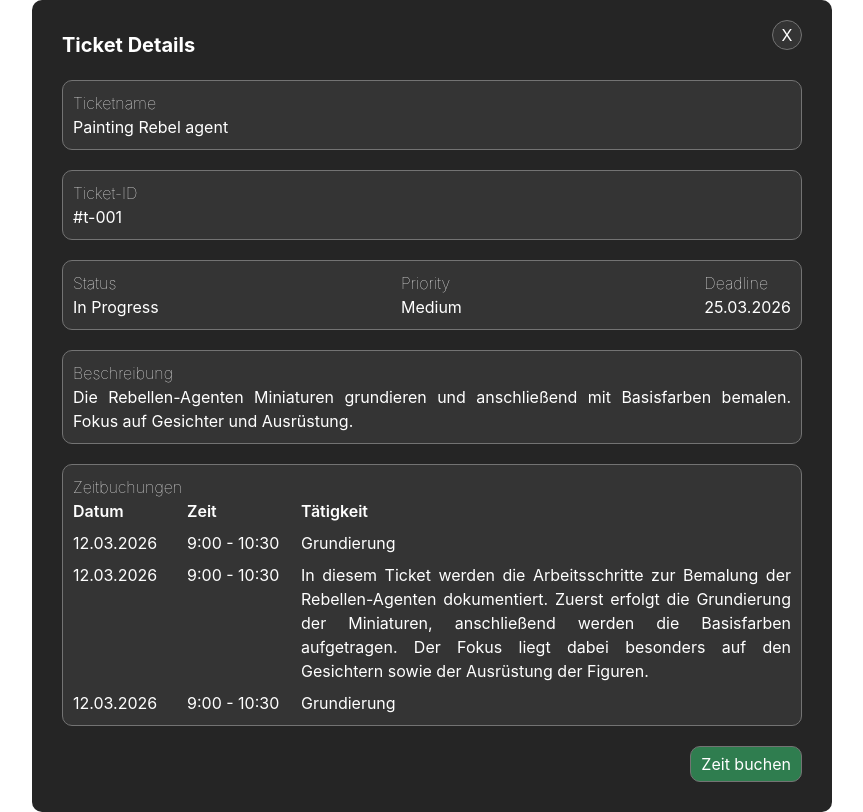
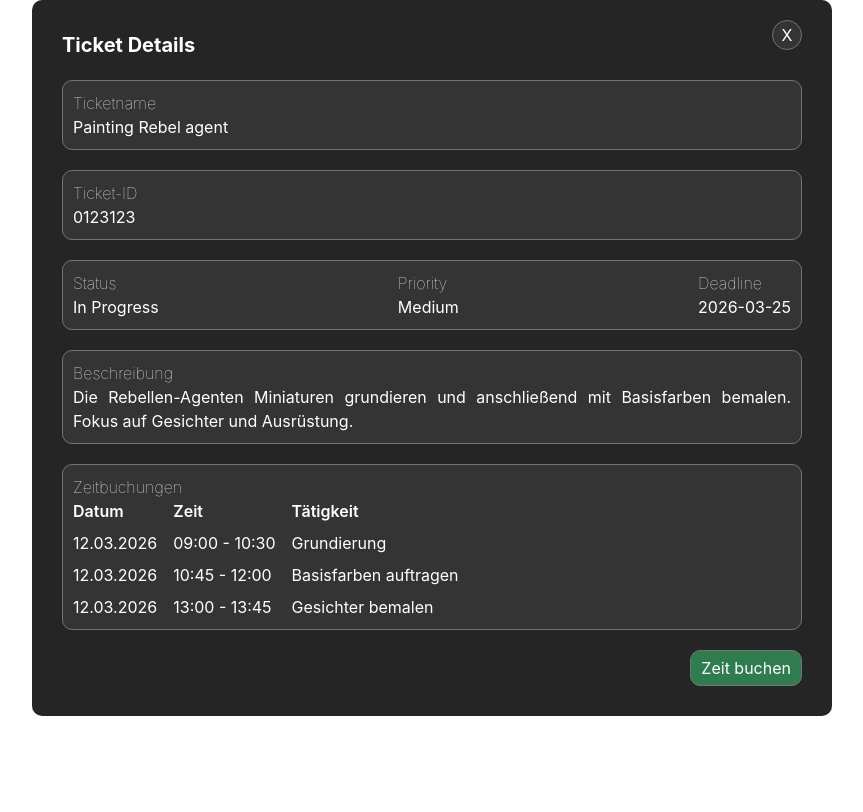
Before and after one commit to 0R91/react-ticketsystem, a Next.js app: page /test in a window 1280 px wide. Shown: the whole page, without its empty margins (208-1071 px from the left). Built offline with nearby package versions, Linux system fonts and the light colour scheme.

Commit message:
Included mockdata with logic

```diff
--- a/app/test/page.tsx
+++ b/app/test/page.tsx
@@ -1,9 +1,11 @@
 import TicketDetail from '@/app/ticket/components/ticketDetail'
+
+import { ticketMock } from '../../mock/ticketMock'
 
 export default function Page() {
   return (
     <>
-      <TicketDetail />
+      <TicketDetail ticket={ticketMock} />
     </>
   )
 }
--- a/app/ticket/components/ticketDetail.module.css
+++ b/app/ticket/components/ticketDetail.module.css
@@ -60,7 +60,7 @@
 
 .timeGrid {
   display: grid;
-  grid-template-columns: 1fr 1fr 5fr;
+  grid-template-columns: auto auto 1fr;
   row-gap: 8px;
   column-gap: 16px;
 }
--- a/app/ticket/components/ticketDetail.tsx
+++ b/app/ticket/components/ticketDetail.tsx
@@ -1,4 +1,5 @@
 import styles from './ticketDetail.module.css'
+import { Fragment } from 'react/jsx-runtime'
 
 import { ticketMock } from '../../../mock/ticketMock'
 
@@ -33,12 +34,12 @@ function TicketDetail({ ticket }: TicketDetailProps) {
         <div className={styles.headerContent}>
           <div className={styles.title}>
             <p>Ticketname</p>
-            <p>Painting Rebel agent</p>
+            <p>{ticket.name}</p>
           </div>
 
           <div className={styles.id}>
             <p>Ticket-ID</p>
-            <span>#t-001</span>
+            <span>{ticket.id}</span>
           </div>
         </div>
       </div>
@@ -46,30 +47,27 @@ function TicketDetail({ ticket }: TicketDetailProps) {
       <div className={styles.meta}>
         <div className={styles.status}>
           <p>Status</p>
-          <p>In Progress</p>
+          <p>{ticket.status}</p>
         </div>
 
         <div className={styles.priority}>
           <p>Priority</p>
-          <p>Medium</p>
+          <p>{ticket.priority}</p>
         </div>
 
         <div className={styles.deadline}>
           <p>Deadline</p>
-          <p>25.03.2026</p>
+          <p>{ticket.deadline}</p>
         </div>
       </div>
 
       <div className={styles.description}>
         <div className={styles.descriptionText}>
           <p>Beschreibung</p>
-          <p>
-            Die Rebellen-Agenten Miniaturen grundieren und anschließend mit
-            Basisfarben bemalen. Fokus auf Gesichter und Ausrüstung.
-          </p>
+          <p>{ticket.description}</p>
         </div>
       </div>
-
+      {}
       <div className={styles.timeEntries}>
         <div className={styles.timeList}>
           <p>Zeitbuchungen</p>
@@ -79,23 +77,15 @@ function TicketDetail({ ticket }: TicketDetailProps) {
             <p className={styles.gridHeader}>Zeit</p>
             <p className={styles.gridHeader}>Tätigkeit</p>
 
-            <p>12.03.2026</p>
-            <p>9:00 - 10:30</p>
-            <p className={styles.gridDescription}>Grundierung</p>
-
-            <p>12.03.2026</p>
-            <p>9:00 - 10:30</p>
-            <p className={styles.gridDescription}>
-              In diesem Ticket werden die Arbeitsschritte zur Bemalung der
-              Rebellen-Agenten dokumentiert. Zuerst erfolgt die Grundierung der
-              Miniaturen, anschließend werden die Basisfarben aufgetragen. Der
-              Fokus liegt dabei besonders auf den Gesichtern sowie der
-              Ausrüstung der Figuren.
-            </p>
-
-            <p>12.03.2026</p>
-            <p>9:00 - 10:30</p>
-            <p className={styles.gridDescription}>Grundierung</p>
+            {ticket.timeEntries.map((timeEntry) => (
+              <Fragment key={timeEntry.id}>
+                <p>{timeEntry.date}</p>
+                <p>
+                  {timeEntry.startTime} - {timeEntry.endTime}
+                </p>
+                <p className={styles.gridDescription}>{timeEntry.activity}</p>
+              </Fragment>
+            ))}
           </div>
         </div>
       </div>
```
